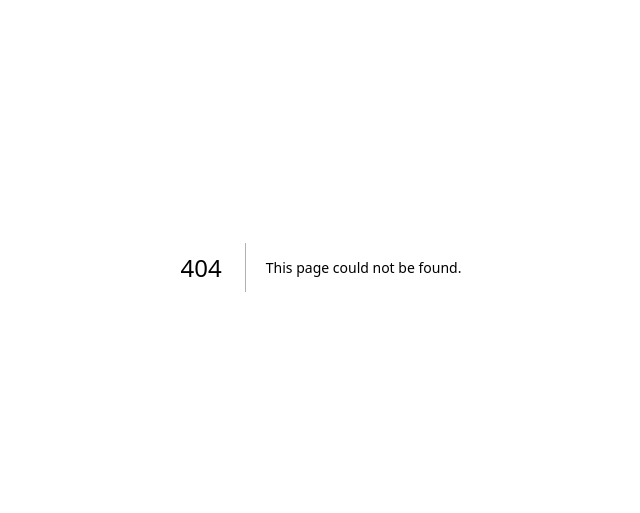
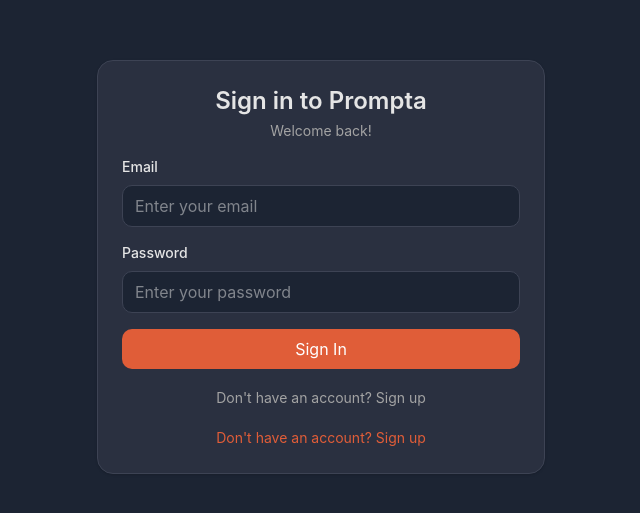
Before and after one commit to npxchaos/before, a Next.js app: page /login in a window 1280 px wide. Before the commit this address had no page. Shown: the part 133-646 px from the top of the page, without its empty margins (319-959 px from the left). Built offline with nearby package versions, Linux system fonts and the light colour scheme.

Commit message:
feat(auth): add /login page; test(env): inject NEXT_PUBLIC_* in jest.setup; test(ui): mock useAuth and fix selectors; form: disable during submit, debounce + lock, safe reset

```diff
--- a/jest.setup.js
+++ b/jest.setup.js
@@ -1,4 +1,9 @@
 import '@testing-library/jest-dom'
+
+// Provide test env vars for code paths that read NEXT_PUBLIC_*
+process.env.NEXT_PUBLIC_SUPABASE_URL = process.env.NEXT_PUBLIC_SUPABASE_URL || 'https://example.supabase.co'
+process.env.NEXT_PUBLIC_SUPABASE_ANON_KEY = process.env.NEXT_PUBLIC_SUPABASE_ANON_KEY || 'test_anon_key'
+process.env.NEXT_PUBLIC_SITE_URL = process.env.NEXT_PUBLIC_SITE_URL || 'http://localhost:3000'
 
 // Mock Next.js router
 jest.mock('next/navigation', () => ({
--- /dev/null
+++ b/src/app/login/page.tsx
@@ -0,0 +1,67 @@
+"use client"
+
+import { useEffect, useMemo, useState } from "react"
+import { useRouter, useSearchParams } from "next/navigation"
+import { cn } from "@/lib/utils"
+import { LoginForm } from "@/components/auth/LoginForm"
+import { SignupForm } from "@/components/auth/SignupForm"
+
+export default function LoginPage() {
+  const searchParams = useSearchParams()
+  const router = useRouter()
+  const next = searchParams.get("next") || "/dashboard"
+  const initialMode = (searchParams.get("mode") || "login").toLowerCase() as "login" | "signup"
+  const [mode, setMode] = useState<"login" | "signup">(initialMode)
+
+  useEffect(() => {
+    const m = (searchParams.get("mode") || "login").toLowerCase()
+    if (m === "login" || m === "signup") setMode(m)
+  }, [searchParams])
+
+  const title = useMemo(() => (mode === "login" ? "Sign in to Prompta" : "Create your Prompta account"), [mode])
+
+  return (
+    <div className={cn("min-h-screen bg-background flex items-center justify-center px-4")}>
+      <div className={cn("w-full max-w-md border border-border rounded-2xl bg-card p-6 shadow-sm")}>
+        <div className="mb-4 text-center">
+          <h1 className="text-2xl font-semibold text-foreground">{title}</h1>
+          <p className="mt-1 text-sm text-muted-foreground">
+            {mode === "login" ? "Welcome back!" : "Join us and start your audit."}
+          </p>
+        </div>
+
+        {mode === "login" ? (
+          <LoginForm
+            onSuccess={() => router.push(next)}
+            onSwitchToSignup={() => setMode("signup")}
+          />
+        ) : (
+          <SignupForm
+            onSuccess={() => router.push("/login?mode=login")}
+            onSwitchToLogin={() => setMode("login")}
+          />
+        )}
+
+        <div className="mt-4 text-center">
+          {mode === "login" ? (
+            <button
+              type="button"
+              onClick={() => setMode("signup")}
+              className="text-sm text-primary hover:underline"
+            >
+              Don&apos;t have an account? Sign up
+            </button>
+          ) : (
+            <button
+              type="button"
+              onClick={() => setMode("login")}
+              className="text-sm text-primary hover:underline"
+            >
+              Already have an account? Sign in
+            </button>
+          )}
+        </div>
+      </div>
+    </div>
+  )
+}
--- a/src/components/forms/url-submit-form/UrlSubmitForm.tsx
+++ b/src/components/forms/url-submit-form/UrlSubmitForm.tsx
@@ -1,6 +1,6 @@
 "use client"
 
-import { useState } from "react"
+import { useRef, useState } from "react"
 
 export interface UrlSubmitFormProps {
   onSubmitted?: (submissionId: string) => void
@@ -17,18 +17,25 @@
 export function UrlSubmitForm({ onSubmitted, className, variant = "stacked" }: UrlSubmitFormProps) {
   const [isSubmitting, setIsSubmitting] = useState(false)
   const [error, setError] = useState<string | null>(null)
+  const isLockedRef = useRef(false)
+  const lastSubmitAtRef = useRef<number>(0)
 
   async function handleSubmit(e: React.FormEvent<HTMLFormElement>) {
     e.preventDefault()
-    if (isSubmitting) return
+    const now = Date.now()
+    if (isLockedRef.current || now - lastSubmitAtRef.current < 800) return
+    lastSubmitAtRef.current = now
+    isLockedRef.current = true
     setIsSubmitting(true)
     setError(null)
 
-    const formData = new FormData(e.currentTarget)
+    const formEl = e.currentTarget
+    const formData = new FormData(formEl)
     const url = String(formData.get("url") || "").trim()
     if (!isValidUrl(url)) {
       setError("Enter a valid URL")
       setIsSubmitting(false)
+      isLockedRef.current = false
       return
     }
 
@@ -39,14 +46,16 @@
         body: JSON.stringify({ url }),
       })
       if (!res.ok) throw new Error("Failed to submit")
-      const data: SubmitUrlResponse = await res.json()
-      onSubmitted?.(data.submissionId)
-      e.currentTarget.reset()
+      const data: any = await res.json()
+      const submissionId: string | undefined = data?.submissionId || data?.id || data?.data?.id
+      if (submissionId) onSubmitted?.(submissionId)
+      formEl.reset()
     } catch (err: unknown) {
       const message = err instanceof Error ? err.message : "Something went wrong"
       setError(message)
     } finally {
       setIsSubmitting(false)
+      isLockedRef.current = false
     }
   }
 
@@ -60,6 +69,7 @@
           type="url"
           placeholder="Enter the website url"
           autoComplete="url"
+          disabled={isSubmitting}
           required
           data-testid="url-input"
           aria-label="Website URL input field"
@@ -97,6 +107,7 @@
         name="url"
         type="url"
         autoComplete="url"
+        disabled={isSubmitting}
         required
         data-testid="url-input"
         aria-label="Website URL input field"
```
Also changed, not shown: ai/context.md (added, +67 -0 lines), 1 other file (tests, documents, lock files or other folders).
